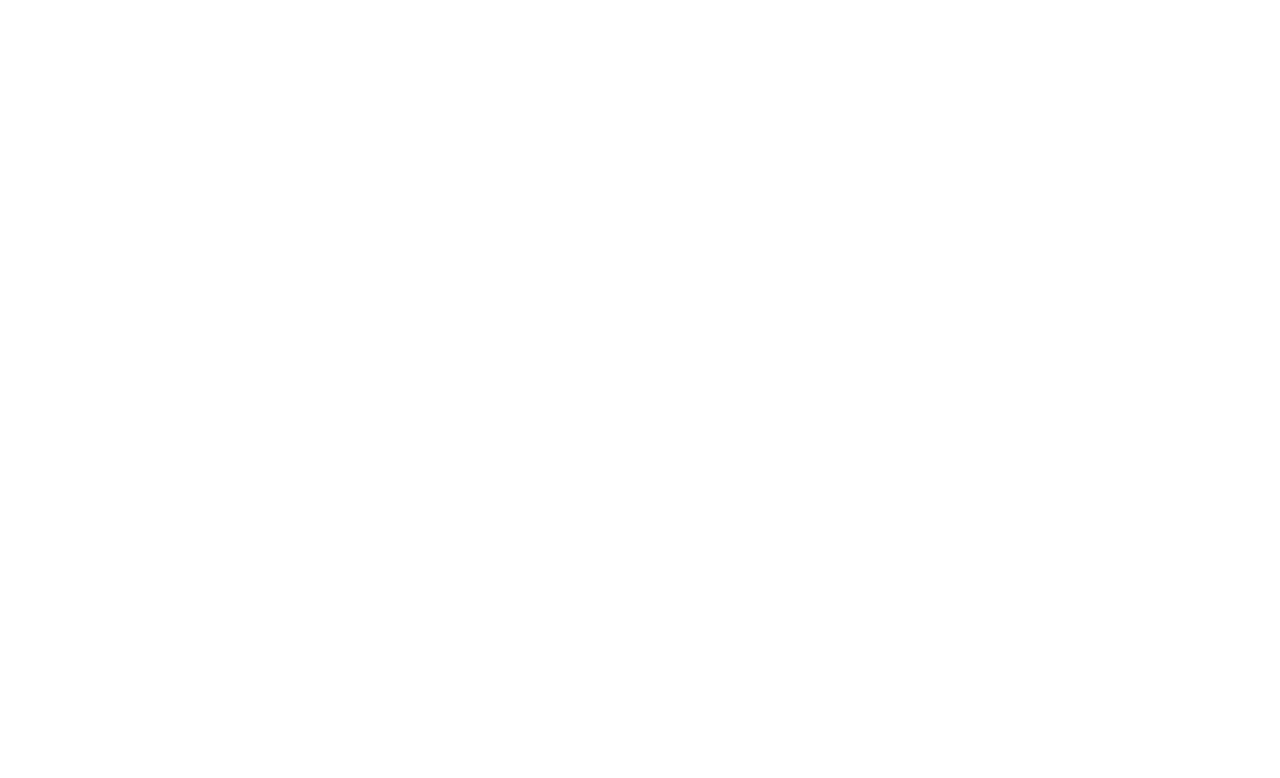
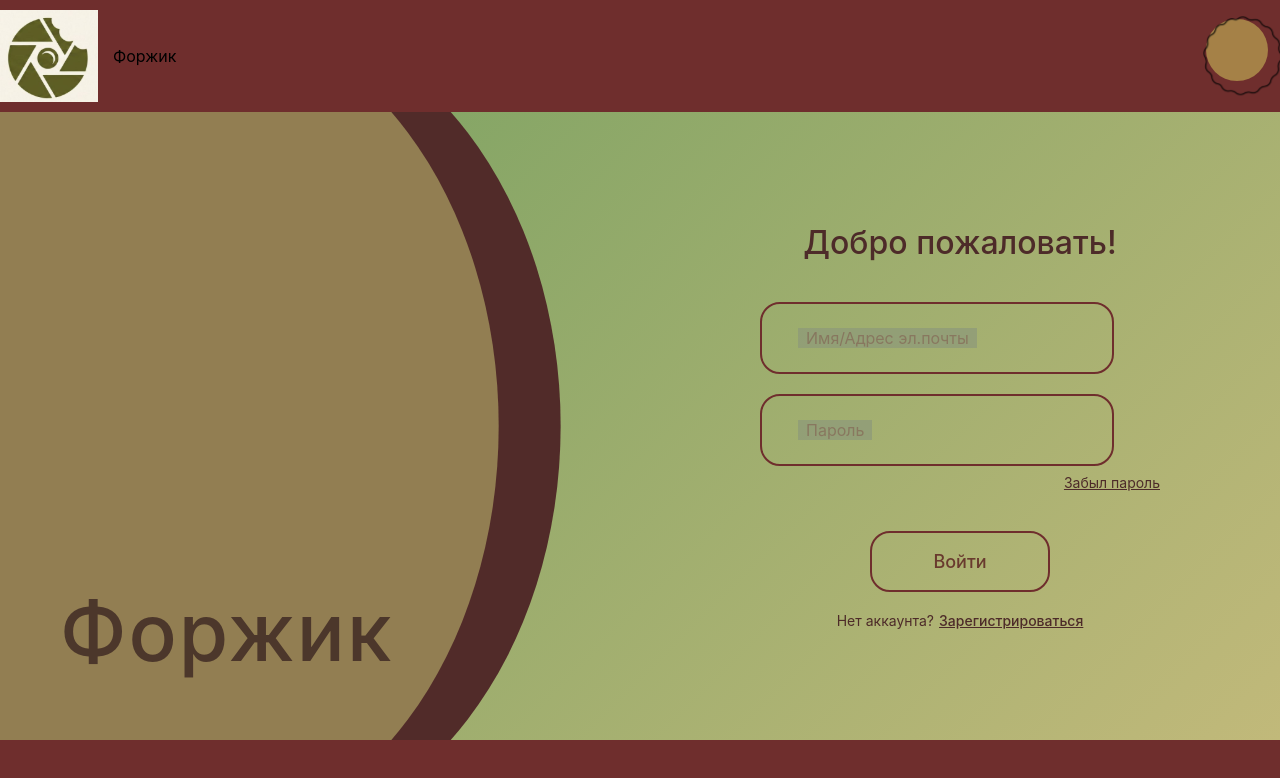
Before and after one commit to Getlles/phorzhik, a React (Vite) app in the folder frontend/: page /login in a window 1280 px wide. Before the commit this address had no page. Shown: the top 778 px of the page. Built offline with nearby package versions, Linux system fonts and the light colour scheme.

Commit message:
correct routes

```diff
--- a/frontend/src/App.tsx
+++ b/frontend/src/App.tsx
@@ -1,13 +1,23 @@
 import { BrowserRouter, Routes, Route, Navigate } from "react-router-dom";
 import { MainLayout } from "./layout/MainLayout/MainLayout";
 import { AccountPage } from "./pages/AccountPage/AccountPage";
+import { RegisterPage } from "./pages/RegisterPage/RegisterPage";
+import { LoginPage } from "./pages/LoginPage/LoginPage";
 
 function App() {
   return (
     <BrowserRouter>
       <Routes>
+        <Route element={<MainLayout theme="login" />}>
+          <Route path="/login" element={<LoginPage />} />
+        </Route>
+
+        <Route element={<MainLayout theme="auth" />}>
+          <Route path="/register" element={<RegisterPage />} />
+        </Route>
+
         <Route element={<MainLayout theme="account" />}>
-          <Route path="/" element={<Navigate to="/account" replace />} />
+          <Route path="/" element={<Navigate to="/login" replace />} />
           <Route path="/account" element={<AccountPage />} />
         </Route>
       </Routes>
```
